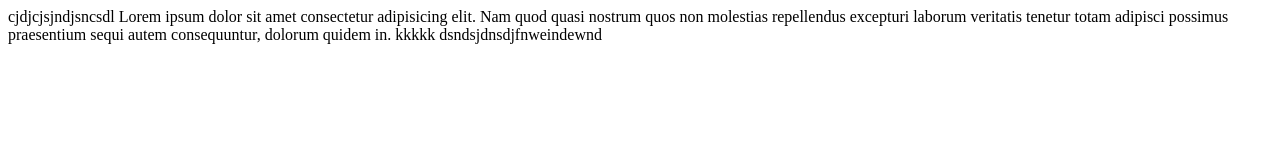
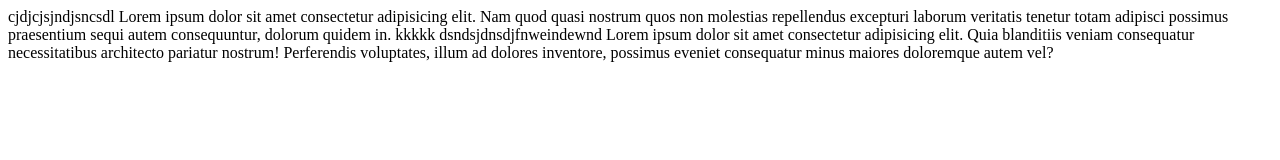
Before and after one commit to kyulic/inicio, a plain HTML site: page index.html in a window 1280 px wide. Drawn offline with Linux system fonts and the light colour scheme.

Commit message:
primer git

```diff
--- a/index.html
+++ b/index.html
@@ -10,5 +10,7 @@
     cjdjcjsjndjsncsdl
     Lorem ipsum dolor sit amet consectetur adipisicing elit. Nam quod quasi nostrum quos non molestias repellendus excepturi laborum veritatis tenetur totam adipisci possimus praesentium sequi autem consequuntur, dolorum quidem in.
     kkkkk dsndsjdnsdjfnweindewnd
+    Lorem ipsum dolor sit amet consectetur adipisicing elit. Quia blanditiis veniam consequatur necessitatibus architecto pariatur nostrum! Perferendis voluptates, illum ad dolores inventore, possimus eveniet consequatur minus maiores doloremque autem vel?
+
 </body>
 </html>
```
